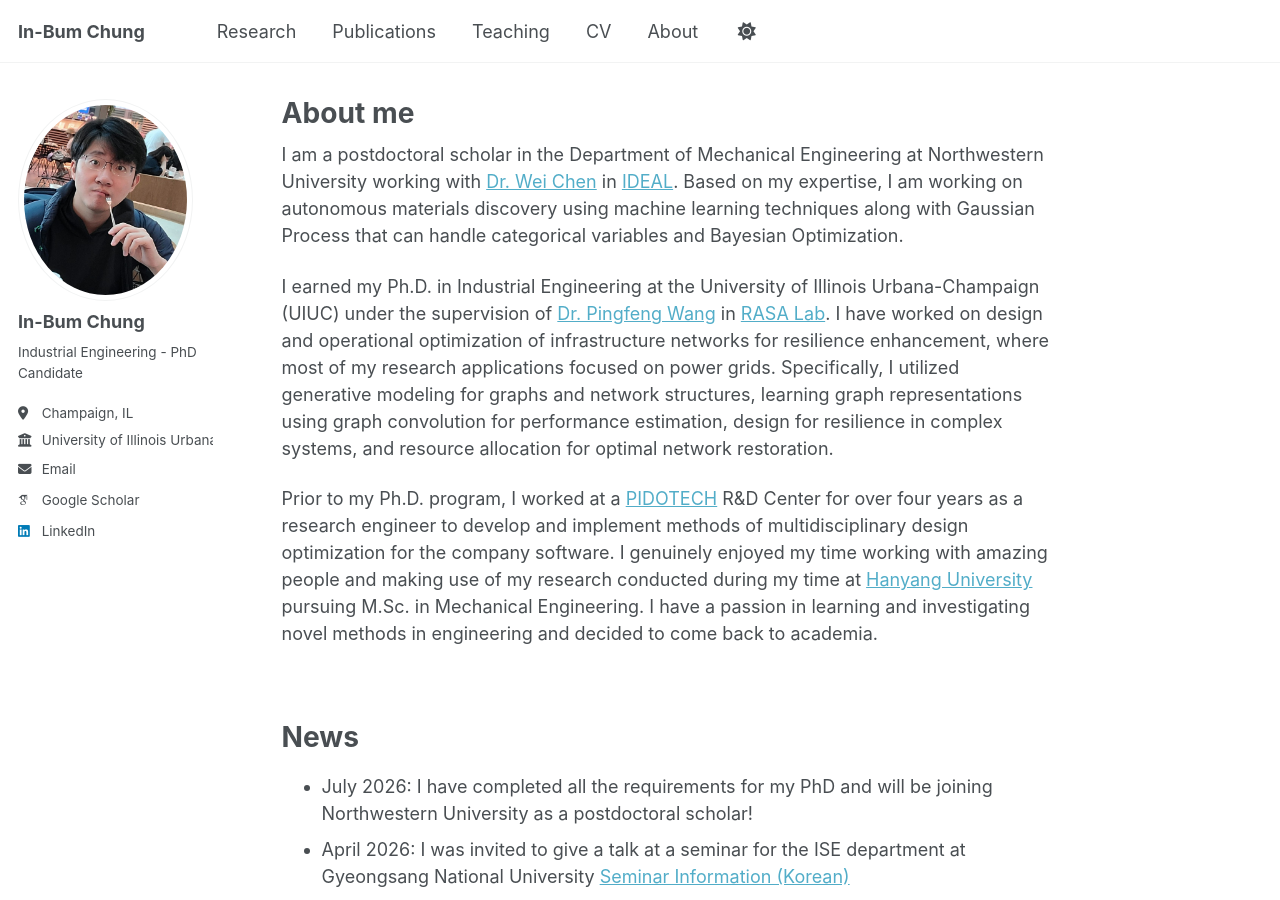
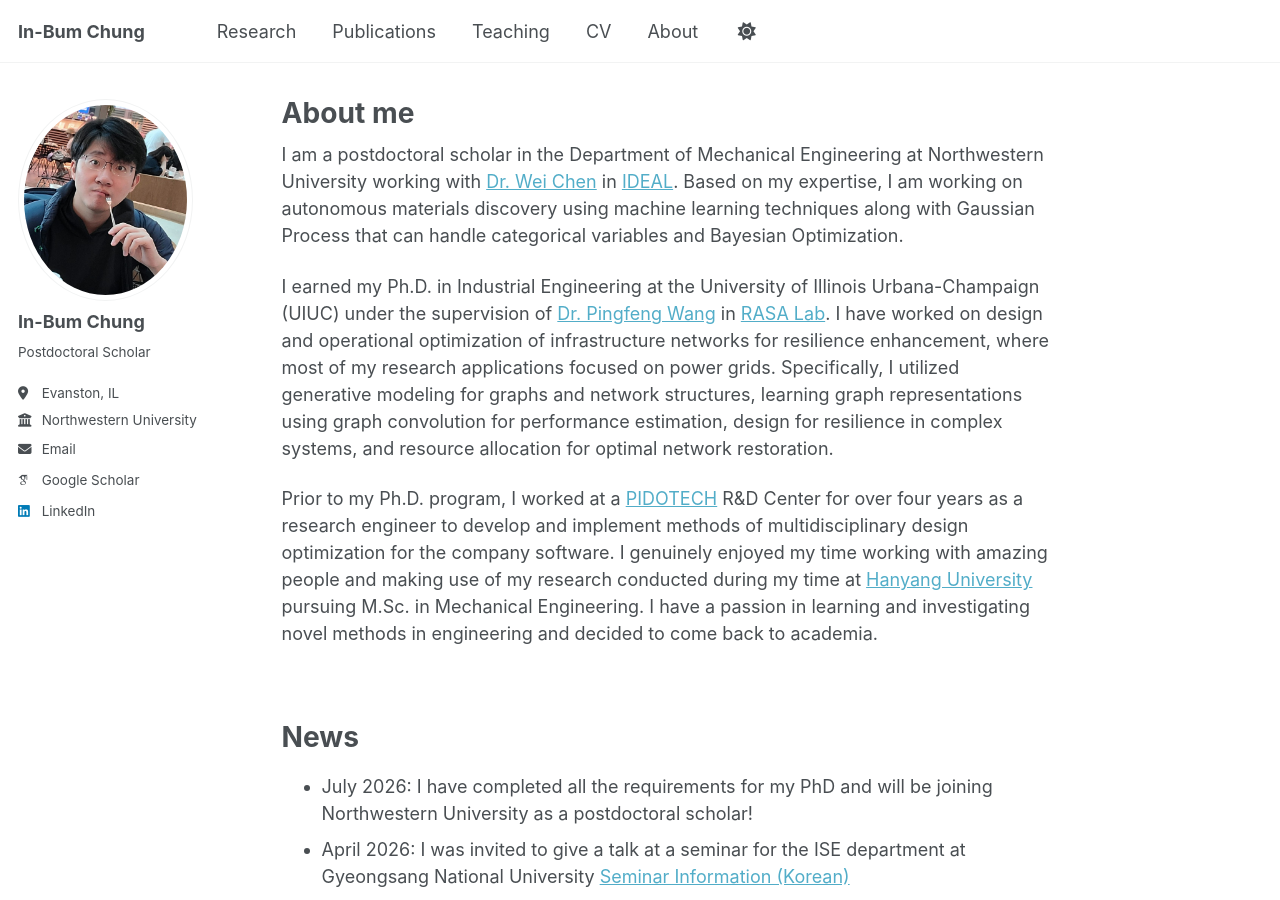
Before and after one commit to IBChung/IBChung.github.io, a Jekyll site: the page built from _pages/about.md, in a window 1280 px wide and 900 px high. Built offline with Jekyll 4.4.1, drawn with Linux system fonts in a browser that asks for light colours; some web fonts are replaced; a script that is not in the unit is left out.

Commit message:
Update _config.yml

```diff
--- a/_config.yml
+++ b/_config.yml
@@ -12,7 +12,7 @@ site_theme               : "default" # Currently available options are "default"
 title                    : "In-Bum Chung" # this is my website name
 title_separator          : "-"
 name                     : &name "In-Bum Chung"
-description              : &description "Industrial Engineering - PhD Candidate"
+description              : &description "Mechanical Engineering - Postdoctoral Scholar"
 url                      : https://IBChung.github.io # the base hostname & protocol for your site e.g. "https://[your GitHub username].github.io" or if you already have some other page hosted on Github then use "https://[your GitHub username].github.io/[Your Repo Name]"
 baseurl                  : "" # the subpath of your site, e.g. "/blog"
 repository               : "IBChung/IBChung.github.io"
@@ -25,11 +25,11 @@ author:
   avatar           : "profile_fork.png"
   name             : "In-Bum Chung"
   pronouns         : # example: "she/her"
-  bio              : "Industrial Engineering - PhD Candidate"
-  location         : "Champaign, IL"
-  employer         : "University of Illinois Urbana-Champaign"
+  bio              : "Postdoctoral Scholar"
+  location         : "Evanston, IL"
+  employer         : "Northwestern University"
   uri              : # URL
-  email            : "inbumbc2@illinois.edu"
+  email            : "inbumbc2@gmail.com"
 
   # Academic websites
   academia         : # URL
```
